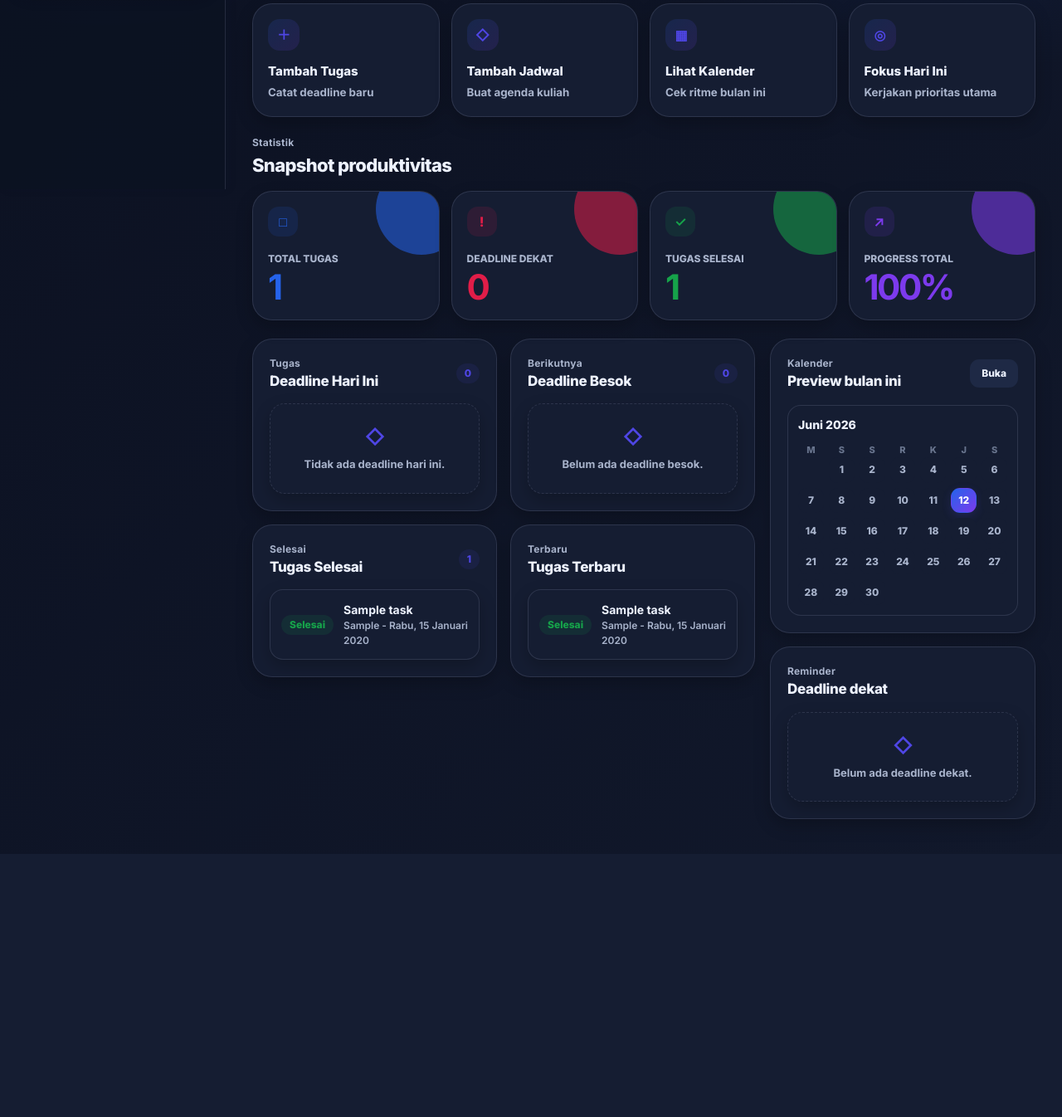
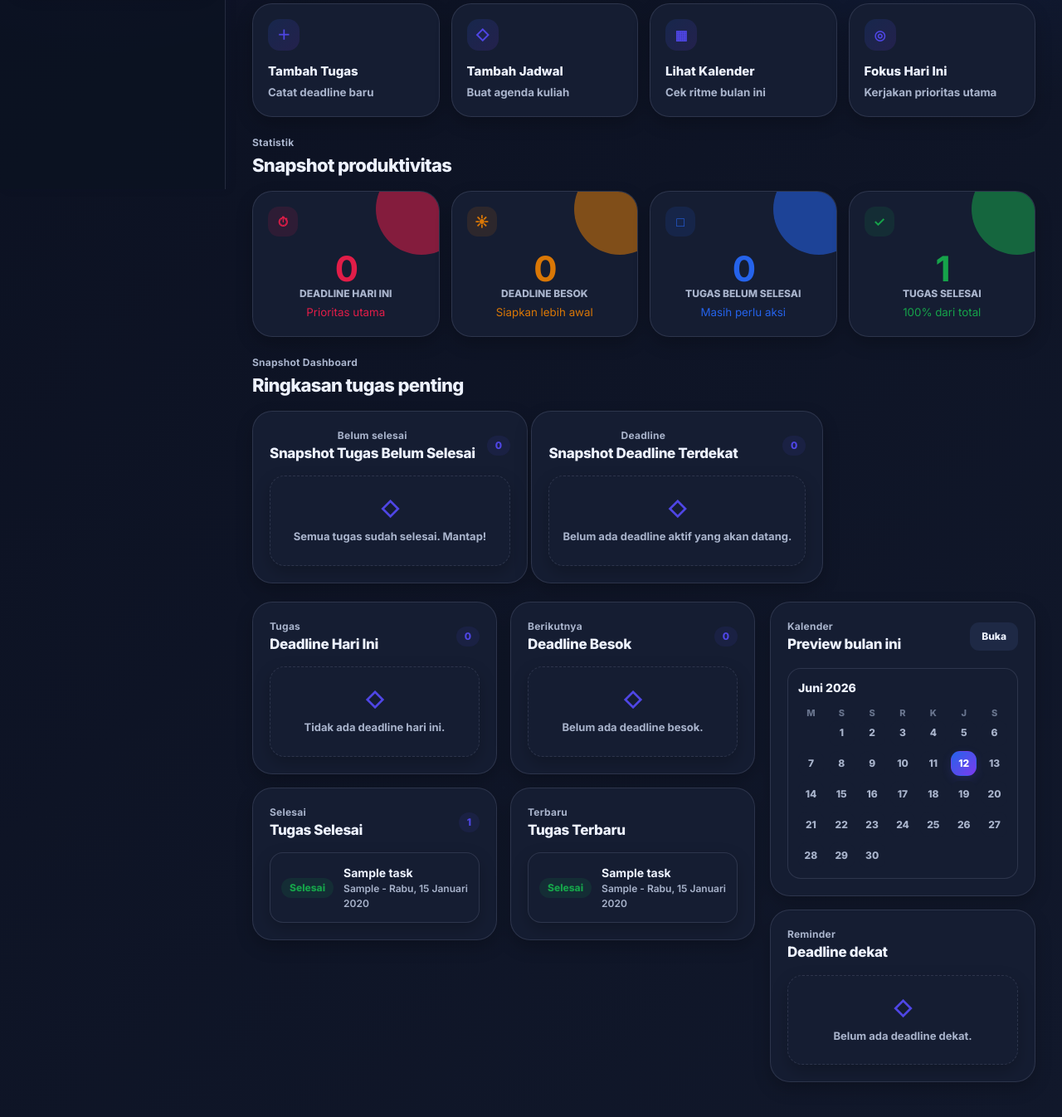
Before and after one commit to ridhopangestu315-ux/todo-app-php-full, a PHP site: page /index.php in a window 1280 px wide. Shown: the part 572-1918 px from the top of the page at 83% size. Before the commit the page ends 1571 px from the top, so only its background shows below. Run offline with PHP 8.4, Linux system fonts and the light colour scheme; the visitor is signed in with stand-in values (Sample User, id 1); tables that the repository leaves empty hold one stand-in row (values such as "Sample post"); grey boxes marked "Sample" are stand-in pictures.

Commit message:
fitur snapshot

```diff
--- a/dashboard.php
+++ b/dashboard.php
@@ -172,7 +172,7 @@ function renderTaskCard($task) {
     $checked = $selesai ? ' checked' : '';
     $search = strtolower(($task['nama_tugas'] ?? '') . ' ' . ($task['mata_kuliah'] ?? ''));
     return '
-      <article class="item-tugas' . $kelas . '" data-id-tugas="' . (int)$task['id'] . '" data-status="' . e($status) . '" data-search="' . e($search) . '">
+      <article class="item-tugas' . $kelas . '" data-id-tugas="' . (int)$task['id'] . '" data-status="' . e($status) . '" data-deadline="' . e($task['deadline']) . '" data-search="' . e($search) . '">
         <div class="bagian-utama-tugas">
           <input class="checkbox-tugas" type="checkbox"' . $checked . ' aria-label="Tandai selesai">
           <div class="konten-tugas">
@@ -255,6 +255,8 @@ $tugas_hariini_selesai = 0;
 $tugas_besok = [];
 $tugas_hariini_list = [];
 $tugas_selesai_list = [];
+$tugas_belum_selesai_list = [];
+$deadline_terdekat_list = [];
 $tugas_terbaru = $tasks;
 usort($tugas_terbaru, function ($a, $b) {
     return strcmp($b['dibuat_pada'], $a['dibuat_pada']);
@@ -274,6 +276,15 @@ foreach ($tasks as $task) {
     if ($task['deadline'] === $tomorrow && !$selesai) {
         $tugas_besok[] = $task;
     }
+    if (!$selesai) {
+        $tugas_belum_selesai_list[] = $task;
+        if ($task['deadline']) {
+            $diffTerdekat = (int)(new DateTime('today'))->diff(new DateTime($task['deadline']))->format('%r%a');
+            if ($diffTerdekat >= 0) {
+                $deadline_terdekat_list[] = $task;
+            }
+        }
+    }
     if ($selesai && count($tugas_selesai_list) < 4) {
         $tugas_selesai_list[] = $task;
     }
@@ -282,6 +293,13 @@ foreach ($tasks as $task) {
         if ($diff >= 0 && $diff <= 2) $deadline_dekat++;
     }
 }
+
+usort($deadline_terdekat_list, function ($a, $b) {
+    $cmp = strcmp((string)$a['deadline'], (string)$b['deadline']);
+    return $cmp !== 0 ? $cmp : strcmp((string)$b['dibuat_pada'], (string)$a['dibuat_pada']);
+});
+
+$total_belum_selesai = max(0, $total_tugas - $tugas_selesai);
 
 $progress_hari_ini = $tugas_hariini_semua > 0 ? (int)round(($tugas_hariini_selesai / $tugas_hariini_semua) * 100) : 0;
 $progress_total = $total_tugas > 0 ? (int)round(($tugas_selesai / $total_tugas) * 100) : 0;
@@ -444,10 +462,24 @@ function kalenderUrl($bulan, $kategori) {
         <section class="section-dashboard">
           <div class="section-heading"><div><p class="teks-kecil">Statistik</p><h2>Snapshot produktivitas</h2></div></div>
           <div class="grid-statistik">
-            <article class="kartu-statistik warna-biru"><span class="ikon-statistik">□</span><p>Total tugas</p><h3 id="angkaTotalTugas"><?= (int)$total_tugas ?></h3></article>
-            <article class="kartu-statistik warna-merah"><span class="ikon-statistik">!</span><p>Deadline dekat</p><h3 id="angkaDeadlineDekat"><?= (int)$deadline_dekat ?></h3></article>
-            <article class="kartu-statistik warna-hijau"><span class="ikon-statistik">✓</span><p>Tugas selesai</p><h3 id="angkaTugasSelesai"><?= (int)$tugas_selesai ?></h3></article>
-            <article class="kartu-statistik warna-ungu"><span class="ikon-statistik">↗</span><p>Progress total</p><h3 id="angkaTugasBelumSelesai"><?= (int)$progress_total ?>%</h3></article>
+            <button class="kartu-statistik kartu-statistik-klik warna-merah" type="button" data-task-shortcut="hari-ini" aria-label="Buka tugas dengan deadline hari ini"><span class="ikon-statistik">⏱</span><h3 id="angkaDeadlineHariIni"><?= (int)$tugas_hariini ?></h3><p>Deadline Hari Ini</p><small>Prioritas utama</small></button>
+            <button class="kartu-statistik kartu-statistik-klik warna-kuning" type="button" data-task-shortcut="besok" aria-label="Buka tugas dengan deadline besok"><span class="ikon-statistik">☀</span><h3 id="angkaDeadlineBesok"><?= (int)count($tugas_besok) ?></h3><p>Deadline Besok</p><small>Siapkan lebih awal</small></button>
+            <button class="kartu-statistik kartu-statistik-klik warna-biru" type="button" data-task-shortcut="belum" aria-label="Buka tugas yang belum selesai"><span class="ikon-statistik">□</span><h3 id="angkaTugasBelumSelesai"><?= (int)$total_belum_selesai ?></h3><p>Tugas Belum Selesai</p><small>Masih perlu aksi</small></button>
+            <button class="kartu-statistik kartu-statistik-klik warna-hijau" type="button" data-task-shortcut="selesai" aria-label="Buka tugas selesai"><span class="ikon-statistik">✓</span><h3 id="angkaTugasSelesai"><?= (int)$tugas_selesai ?></h3><p>Tugas Selesai</p><small><?= (int)$progress_total ?>% dari total</small></button>
+          </div>
+        </section>
+
+        <section class="section-dashboard section-snapshot-dashboard">
+          <div class="section-heading"><div><p class="teks-kecil">Snapshot Dashboard</p><h2>Ringkasan tugas penting</h2></div></div>
+          <div class="grid-snapshot-dashboard">
+            <button class="panel panel-snapshot-dashboard" type="button" data-task-shortcut="belum" aria-label="Buka snapshot tugas belum selesai">
+              <div class="kepala-panel"><div><p class="teks-kecil">Belum selesai</p><h3>Snapshot Tugas Belum Selesai</h3></div><span class="badge-panel"><?= (int)$total_belum_selesai ?></span></div>
+              <div class="daftar-ringkas"><?= renderDaftarRingkas(array_slice($tugas_belum_selesai_list, 0, 5), 'Semua tugas sudah selesai. Mantap!') ?></div>
+            </button>
+            <button class="panel panel-snapshot-dashboard" type="button" data-task-shortcut="terdekat" aria-label="Buka snapshot deadline terdekat">
+              <div class="kepala-panel"><div><p class="teks-kecil">Deadline</p><h3>Snapshot Deadline Terdekat</h3></div><span class="badge-panel"><?= (int)count($deadline_terdekat_list) ?></span></div>
+              <div class="daftar-ringkas"><?= renderDaftarRingkas(array_slice($deadline_terdekat_list, 0, 5), 'Belum ada deadline aktif yang akan datang.') ?></div>
+            </button>
           </div>
         </section>
 
```
